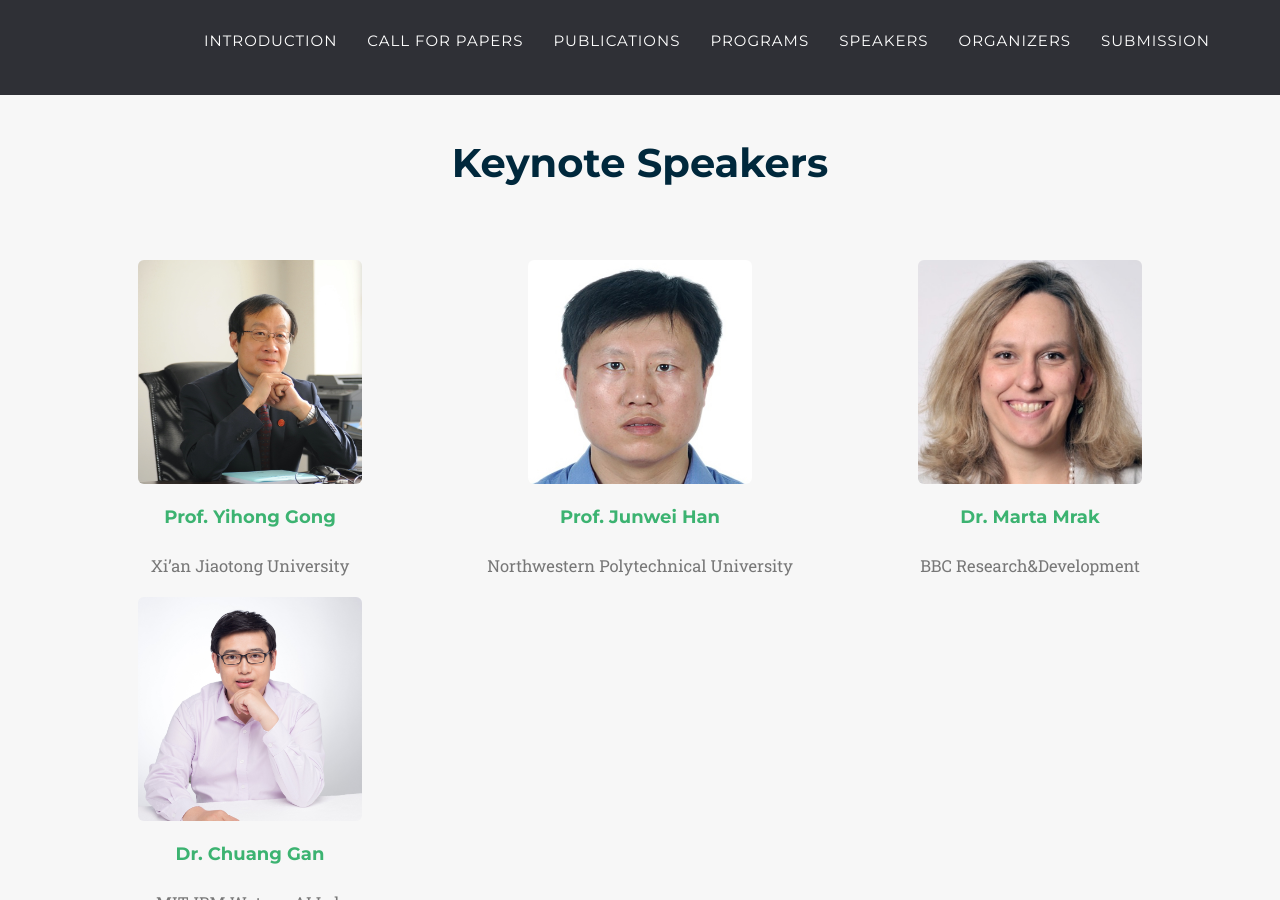
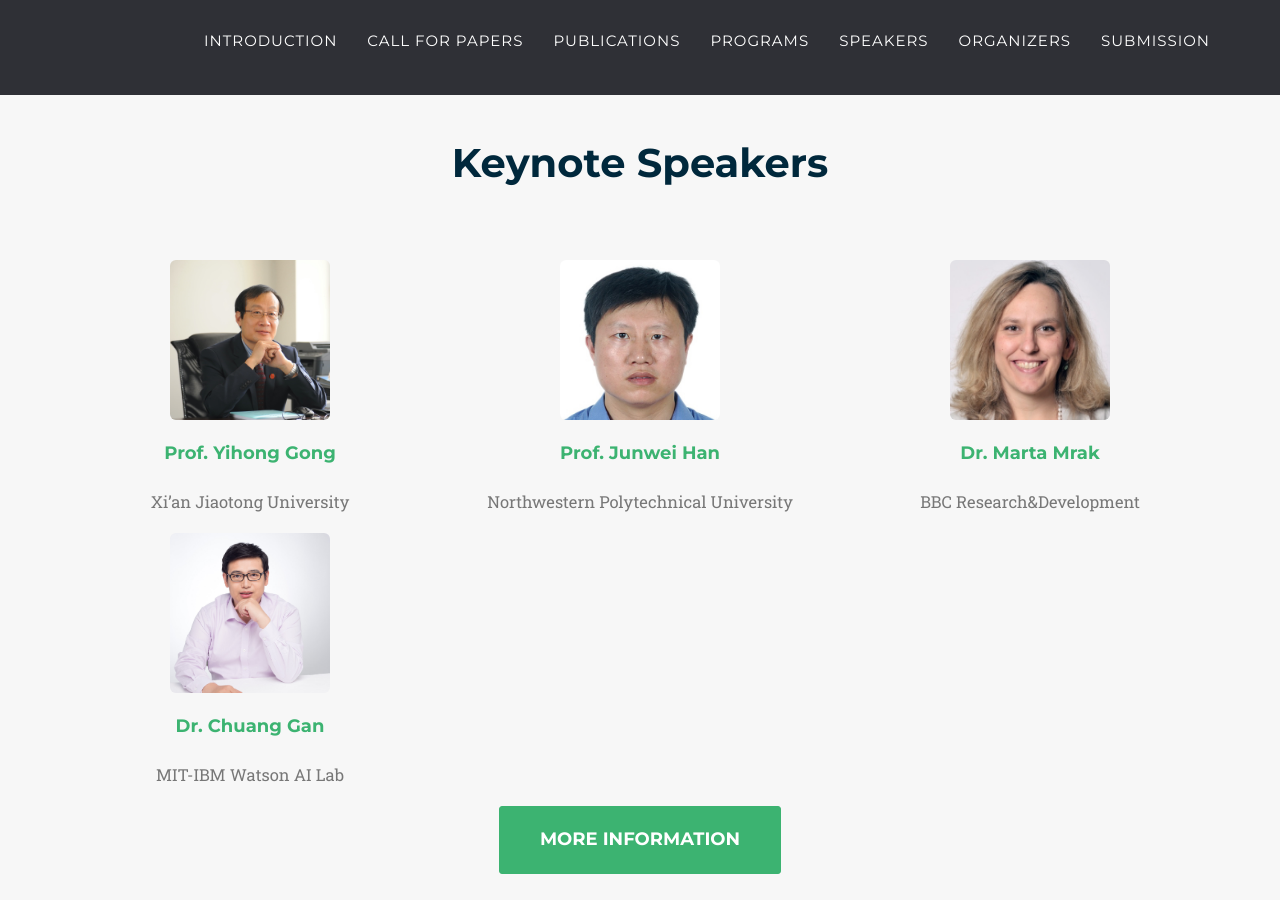
Before and after one commit to MCFR-MM22/MCFR-MM22.github.io, a Jekyll site: the page built from index.html, in a window 1280 px wide and 900 px high, scrolled down 2324 px. Built offline with Jekyll 4.4.1, drawn with Linux system fonts in a browser that asks for light colours; some web fonts are replaced.

Commit message:
Update speakers.html

```diff
--- a/_includes/2021_data/speakers.html
+++ b/_includes/2021_data/speakers.html
@@ -11,7 +11,7 @@
             {% for post in site.data.twenty_21.speakers %}
                 <div class="col-md-4 col-sm-6 speakers-item">
                     <!-- <a href="{{ post.name }}" class="speakers-link" data-toggle="modal"> -->
-                    <center><img src="../css/2021_style/img/speakers/{{ post.thumbnail }}" class="img-centered img-rounded"  width="224px" height="224px"/></center>
+                    <center><img src="../css/2021_style/img/speakers/{{ post.thumbnail }}" class="img-centered img-rounded"  width="160px" height="160px"/></center>
                     <!-- </a> -->
                     <center><div class="speakers-caption" >
                         <a href="/speakers_info"><h4 style="text-transform: capitalize;">{{ post.title }}</h4></a>
```
